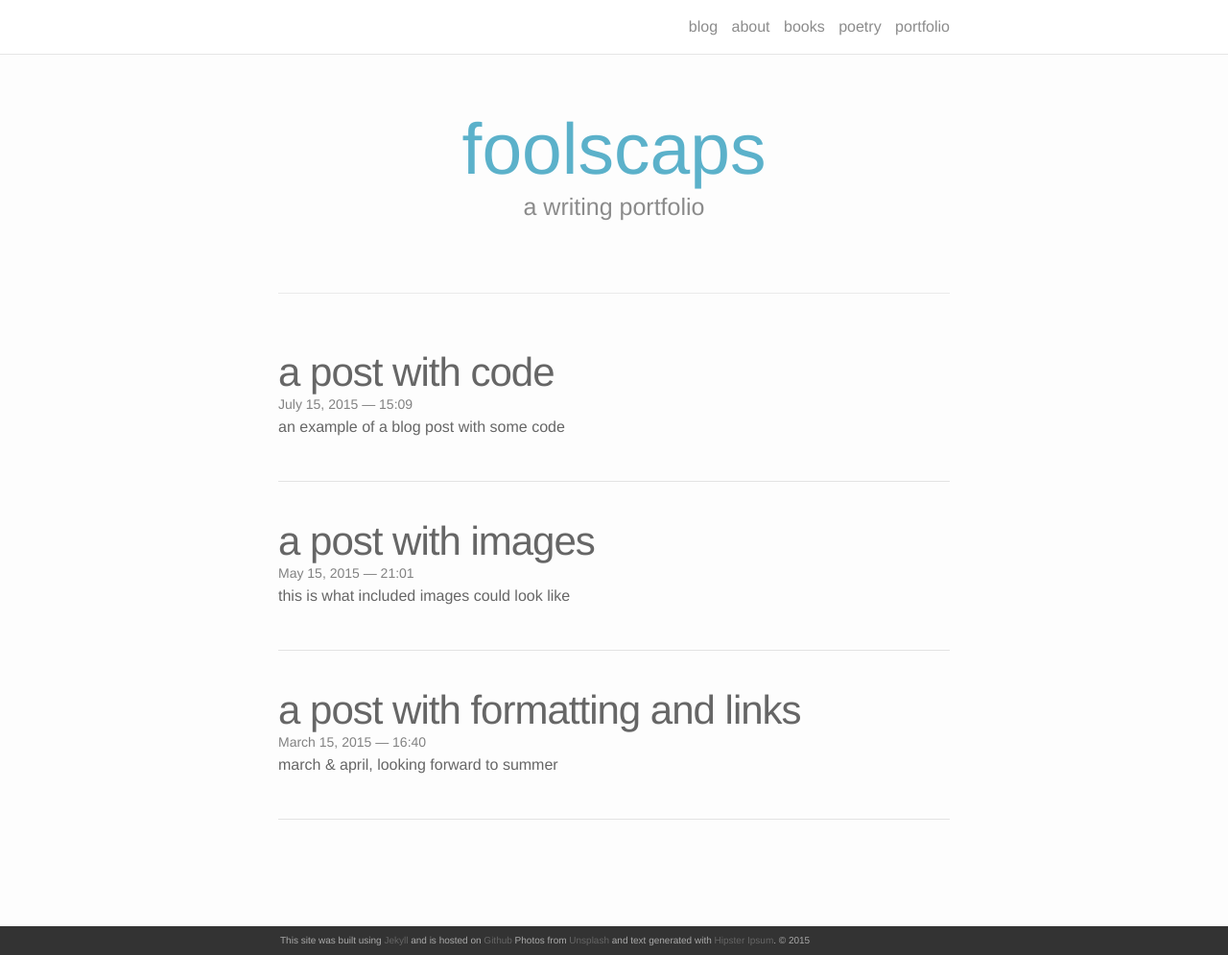
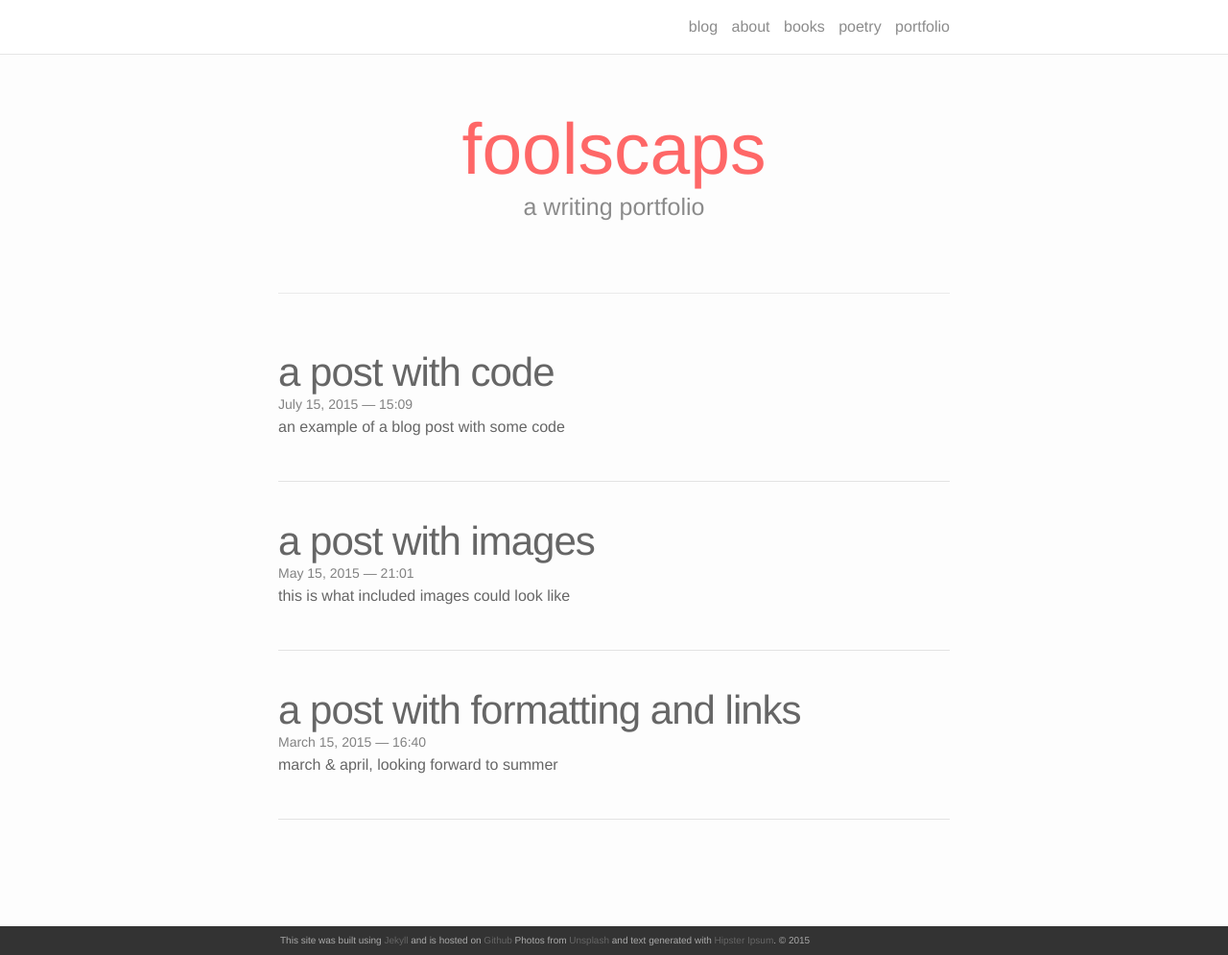
Before and after one commit to foolscaps/foolscaps.github.io, a Jekyll site: the page built from index.html, in a window 1280 px wide and 995 px high. Shown: the whole window at 96% size. Built offline with Jekyll 4.4.1, drawn with Linux system fonts in a browser that asks for light colours; nearby versions of some CDN libraries; the list of posts is cut into pages by our own code.

Commit message:
Update _base.scss

```diff
--- a/_sass/_base.scss
+++ b/_sass/_base.scss
@@ -37,7 +37,7 @@ $grey-color-light: #ddd;  /* navigation bar border */
 $text-color:     #666;
 
 /* Set theme color *************************/
-$theme-color:   $blue;
+$theme-color:   $red;
 
 
 /************************************************************/
```
